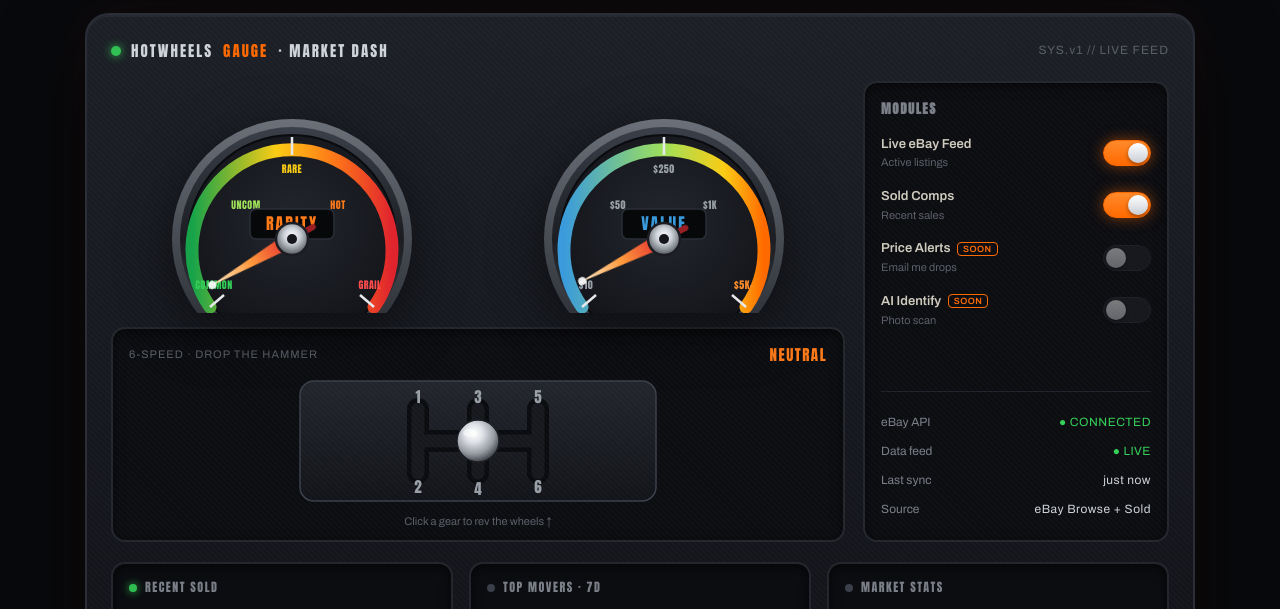
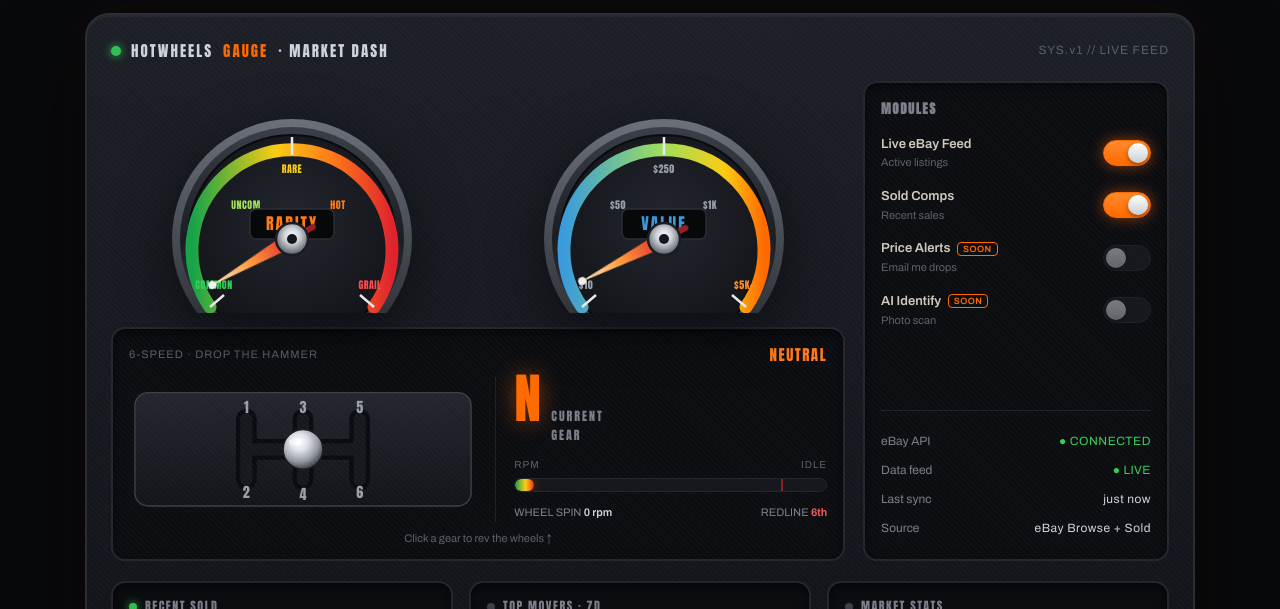
Before and after one commit to bikesplusjb-crypto/wheelsgauge-api, a website: page public/index.html in a window 1280 px wide. Shown: the part 471-1080 px from the top of the page. Drawn offline with Linux system fonts and the light colour scheme; no server answers.

Commit message:
Update index.html

```diff
--- a/public/index.html
+++ b/public/index.html
@@ -100,13 +100,31 @@
   .ss-val{color:#cfd3da;letter-spacing:.5px;}
   .ss-val.ok{color:#34d058;}
   .gauge-col{display:flex;flex-direction:column;gap:14px;justify-content:space-between;}
-  .gearbox{background:#0c0d11;border:2px solid #23262d;border-radius:14px;padding:14px 16px 10px;box-shadow:inset 0 3px 12px rgba(0,0,0,.6);}
-  .gb-label{display:flex;justify-content:space-between;align-items:center;font-family:'Archivo',monospace;font-size:11px;letter-spacing:1px;color:#5a5f68;margin-bottom:8px;}
+
+  /* gearbox now a 2-part panel: shifter + live drive readout fills the gap */
+  .gearbox{background:#0c0d11;border:2px solid #23262d;border-radius:14px;padding:14px 16px 12px;box-shadow:inset 0 3px 12px rgba(0,0,0,.6);}
+  .gb-label{display:flex;justify-content:space-between;align-items:center;font-family:'Archivo',monospace;font-size:11px;letter-spacing:1px;color:#5a5f68;margin-bottom:10px;}
   .gb-gear{color:#ff7a18;font-family:'Anton',sans-serif;letter-spacing:1.5px;font-size:15px;}
-  .shifter svg{width:100%;max-width:360px;display:block;margin:0 auto;}
+  .gb-body{display:grid;grid-template-columns:1.05fr 1fr;gap:18px;align-items:center;}
+  .shifter svg{width:100%;max-width:340px;display:block;margin:0 auto;}
   .gear-hit circle:hover{fill:rgba(255,106,0,.12);}
   .shift-stick{transition:transform .28s cubic-bezier(.34,1.4,.5,1);}
-  .gb-hint{text-align:center;font-family:'Archivo',sans-serif;font-size:11px;color:#5a5f68;margin:6px 0 0;}
+  .gb-hint{text-align:center;font-family:'Archivo',sans-serif;font-size:11px;color:#5a5f68;margin:8px 0 0;}
+
+  /* live drive readout — fills former empty space */
+  .drive{display:flex;flex-direction:column;gap:12px;border-left:1px solid #1c1f27;padding-left:18px;}
+  .drive-gear{display:flex;align-items:baseline;gap:10px;}
+  .drive-gear .dg-num{font-family:'Anton',sans-serif;font-size:54px;line-height:.8;color:var(--orange);text-shadow:0 0 22px rgba(255,106,0,.45);}
+  .drive-gear .dg-cap{font-family:'Anton',sans-serif;font-size:12px;letter-spacing:2px;color:#7a7f88;}
+  .rpm-wrap{}
+  .rpm-top{display:flex;justify-content:space-between;font-family:'Archivo',monospace;font-size:10px;letter-spacing:1px;color:#5a5f68;margin-bottom:5px;}
+  .rpm-bar{height:14px;border-radius:7px;background:#16181d;border:1px solid #23262d;overflow:hidden;position:relative;}
+  .rpm-fill{height:100%;width:0%;border-radius:7px;background:linear-gradient(90deg,#16a34a 0%,#facc15 55%,#ff7a18 80%,#e0242e 100%);transition:width .32s cubic-bezier(.34,1.2,.5,1);box-shadow:0 0 12px rgba(255,106,0,.4);}
+  .rpm-redline{position:absolute;top:0;bottom:0;right:14%;width:2px;background:rgba(224,36,36,.6);}
+  .drive-meta{display:flex;justify-content:space-between;font-family:'Archivo',monospace;font-size:11px;color:#7a7f88;}
+  .drive-meta b{color:#cfd3da;font-weight:600;}
+  @media(max-width:560px){.gb-body{grid-template-columns:1fr;}.drive{border-left:none;border-top:1px solid #1c1f27;padding-left:0;padding-top:14px;}}
+
   .mini-col{display:flex;flex-direction:column;gap:14px;}
   .minigauge{background:#0c0d11;border:2px solid #23262d;border-radius:14px;padding:12px;text-align:center;box-shadow:inset 0 3px 12px rgba(0,0,0,.6);}
   .minigauge svg{display:block;}
@@ -389,6 +407,7 @@
 
       <div class="gearbox">
         <div class="gb-label"><span>6-SPEED · DROP THE HAMMER</span><span class="gb-gear" id="gearTick">NEUTRAL</span></div>
+        <div class="gb-body">
           <div class="shifter">
             <svg viewBox="0 0 360 132" xmlns="http://www.w3.org/2000/svg">
               <defs>
@@ -426,6 +445,22 @@
                 <ellipse class="shift-glint" id="shiftGlint" cx="172" cy="58" rx="7" ry="4" fill="#fff" opacity="0.5"/>
               </g>
             </svg>
+          </div>
+
+          <div class="drive">
+            <div class="drive-gear">
+              <span class="dg-num" id="driveGearNum">N</span>
+              <span class="dg-cap">CURRENT<br>GEAR</span>
+            </div>
+            <div class="rpm-wrap">
+              <div class="rpm-top"><span>RPM</span><span id="rpmText">IDLE</span></div>
+              <div class="rpm-bar"><div class="rpm-fill" id="rpmFill"></div><span class="rpm-redline"></span></div>
+            </div>
+            <div class="drive-meta">
+              <span>WHEEL SPIN <b id="spinText">0 rpm</b></span>
+              <span>REDLINE <b style="color:#ff5b5b">6th</b></span>
+            </div>
+          </div>
         </div>
         <p class="gb-hint">Click a gear to rev the wheels ↑</p>
       </div>
@@ -776,16 +811,21 @@
     const ball = document.getElementById('shiftBall');
     const glint = document.getElementById('shiftGlint');
     const gearLabel = document.getElementById('gearTick');
+    // drive-readout elements (fills the former empty space)
+    const dgNum = document.getElementById('driveGearNum');
+    const rpmFill = document.getElementById('rpmFill');
+    const rpmText = document.getElementById('rpmText');
+    const spinText = document.getElementById('spinText');
     if(!stick) return;
-    // gate coordinates per gear (ball target in SVG units)
+    // gate coordinates per gear (ball target in SVG units) + readout values
     const pos = {
-      0:{x:180,y:66, name:'NEUTRAL', speed:'0s'},   // neutral = stopped
-      1:{x:120,y:34, name:'GEAR 1', speed:'3.2s'},
-      2:{x:120,y:98, name:'GEAR 2', speed:'2.4s'},
-      3:{x:180,y:34, name:'GEAR 3', speed:'1.7s'},
-      4:{x:180,y:98, name:'GEAR 4', speed:'1.2s'},
-      5:{x:240,y:34, name:'GEAR 5', speed:'0.8s'},
-      6:{x:240,y:98, name:'GEAR 6', speed:'0.45s'}
+      0:{x:180,y:66, name:'NEUTRAL', speed:'0s',    num:'N', rpm:6,  rpmTxt:'IDLE',     spin:'0 rpm'},
+      1:{x:120,y:34, name:'GEAR 1',  speed:'3.2s',  num:'1', rpm:24, rpmTxt:'1,800',    spin:'310 rpm'},
+      2:{x:120,y:98, name:'GEAR 2',  speed:'2.4s',  num:'2', rpm:38, rpmTxt:'2,600',    spin:'420 rpm'},
+      3:{x:180,y:34, name:'GEAR 3',  speed:'1.7s',  num:'3', rpm:52, rpmTxt:'3,500',    spin:'590 rpm'},
+      4:{x:180,y:98, name:'GEAR 4',  speed:'1.2s',  num:'4', rpm:66, rpmTxt:'4,600',    spin:'840 rpm'},
+      5:{x:240,y:34, name:'GEAR 5',  speed:'0.8s',  num:'5', rpm:80, rpmTxt:'5,800',    spin:'1,250 rpm'},
+      6:{x:240,y:98, name:'GEAR 6',  speed:'0.45s', num:'6', rpm:96, rpmTxt:'7,200',    spin:'2,200 rpm'}
     };
     const wheels = document.querySelectorAll('.wheelO');
     function setGear(g){
@@ -795,6 +835,11 @@
       ball.setAttribute('cx', p.x); ball.setAttribute('cy', p.y);
       glint.setAttribute('cx', p.x-8); glint.setAttribute('cy', p.y-8);
       gearLabel.textContent = p.name;
+      // update the live drive readout
+      if(dgNum) dgNum.textContent = p.num;
+      if(rpmFill) rpmFill.style.width = p.rpm + '%';
+      if(rpmText) rpmText.textContent = p.rpmTxt;
+      if(spinText) spinText.textContent = p.spin;
       // drive wheels
       wheels.forEach(w => {
         if(p.speed === '0s'){ w.style.animationPlayState='paused'; }
```
Lines whose indentation alone changed are shown as unchanged.
